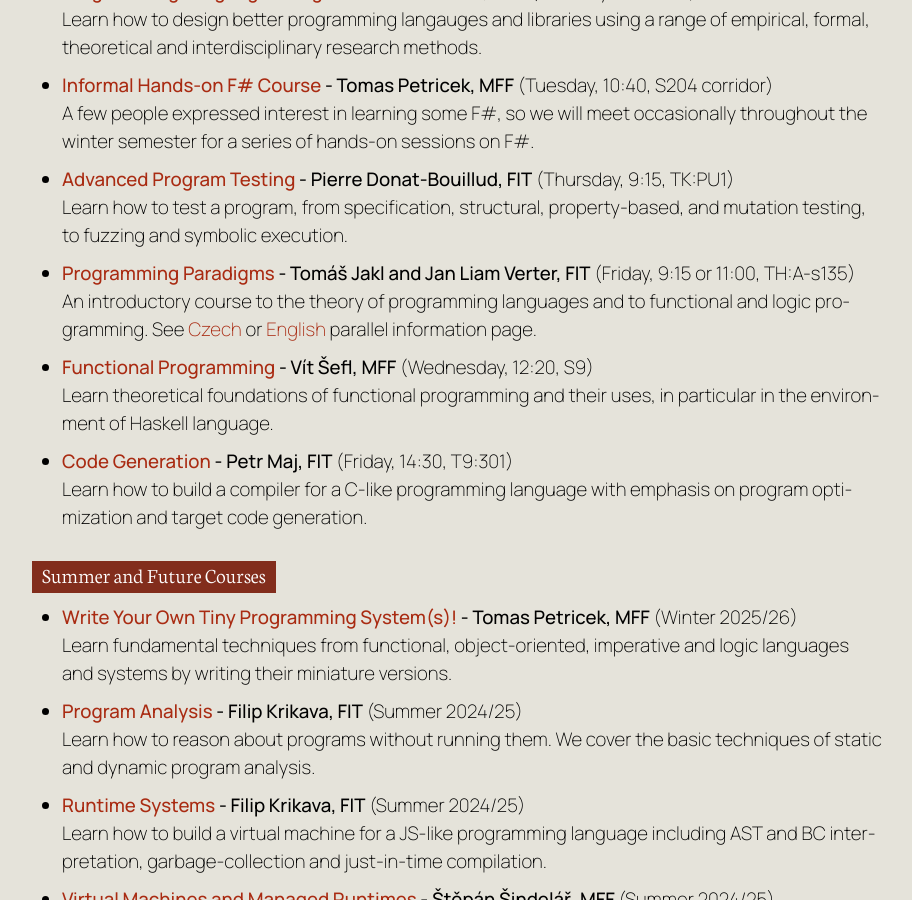
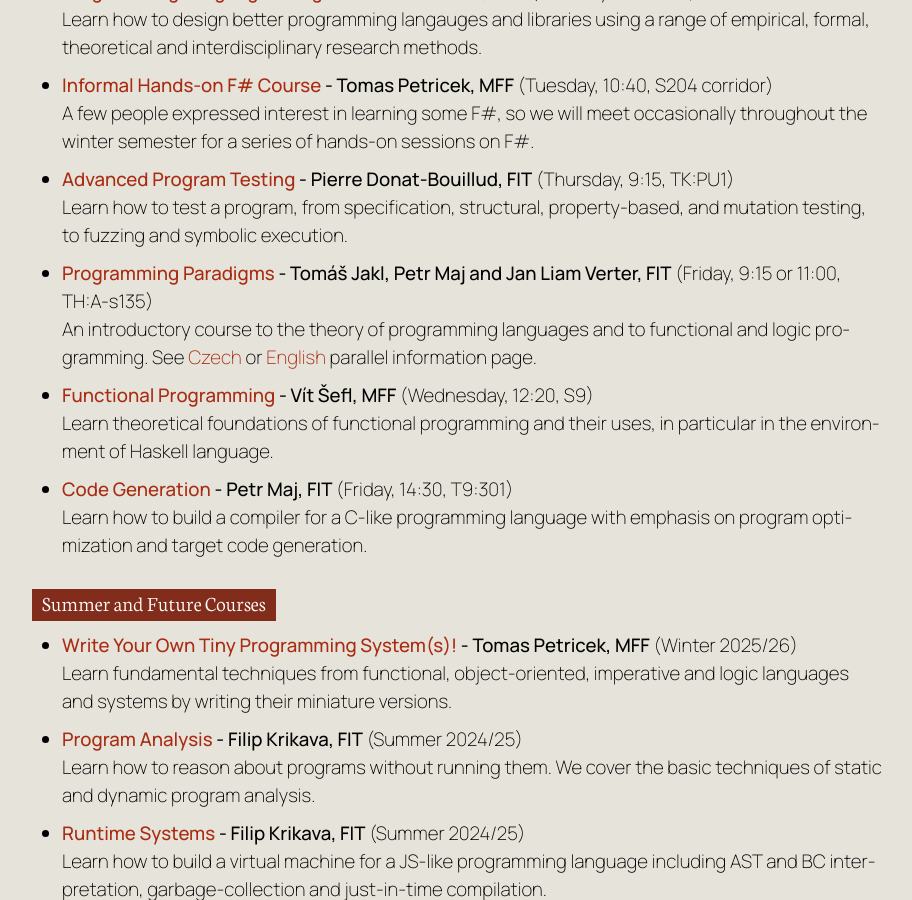
Before and after one commit to prgprg-org/prgprg-org.github.io, a Jekyll site: the page built from index.html, in a window 1280 px wide and 900 px high, scrolled down 2025 px. Shown: the whole window, without its empty margins (32-944 px from the left). Built offline with Jekyll 4.4.1, drawn with Linux system fonts in a browser that asks for light colours.

Commit message:
Update courses.yml

```diff
--- a/_data/courses.yml
+++ b/_data/courses.yml
@@ -49,7 +49,7 @@
 
 - title: Programming Paradigms
   schedule: Friday, 9:15 or 11:00, TH:A-s135
-  lecturer: Tomáš Jakl and Jan Liam Verter, FIT
+  lecturer: Tomáš Jakl, Petr Maj and Jan Liam Verter, FIT
   link: https://bilakniha.cvut.cz/cs/predmet6706506.html
   label: An introductory course to the theory of programming languages and to functional and logic programming. See [Czech](https://bilakniha.cvut.cz/cs/predmet6704206.html#gsc.tab=0) or [English](https://bilakniha.cvut.cz/cs/predmet6706506.html#gsc.tab=0) parallel information page.
   language: English/Czech
```
